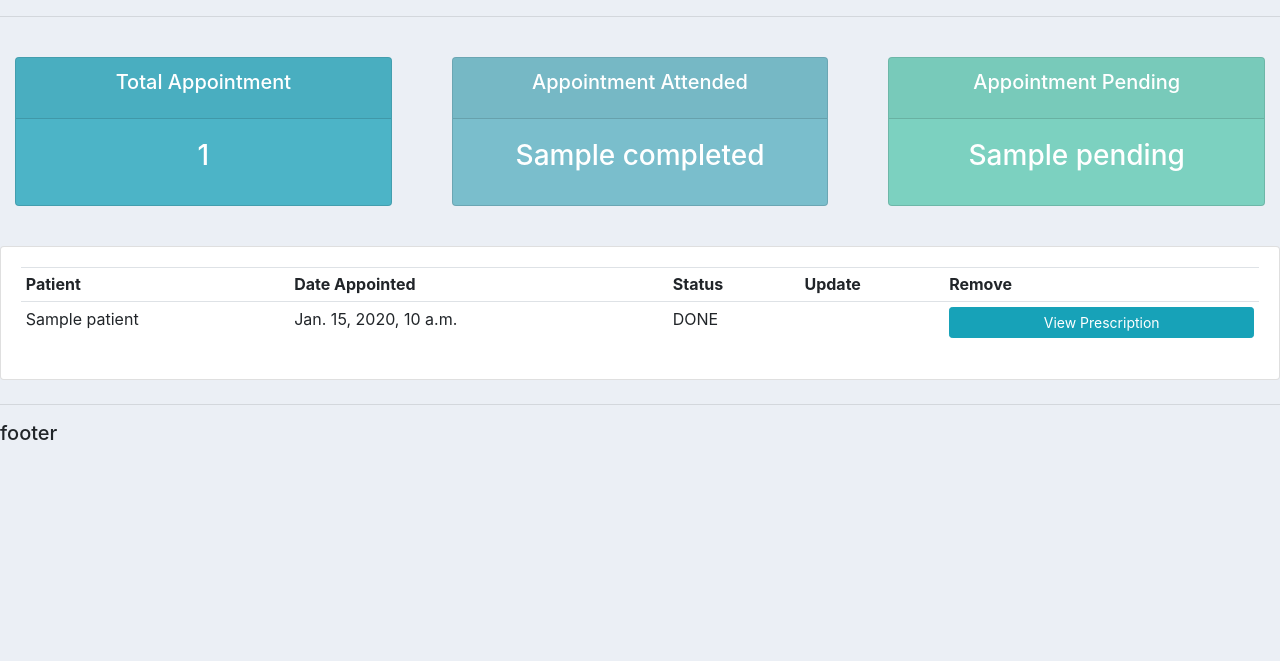
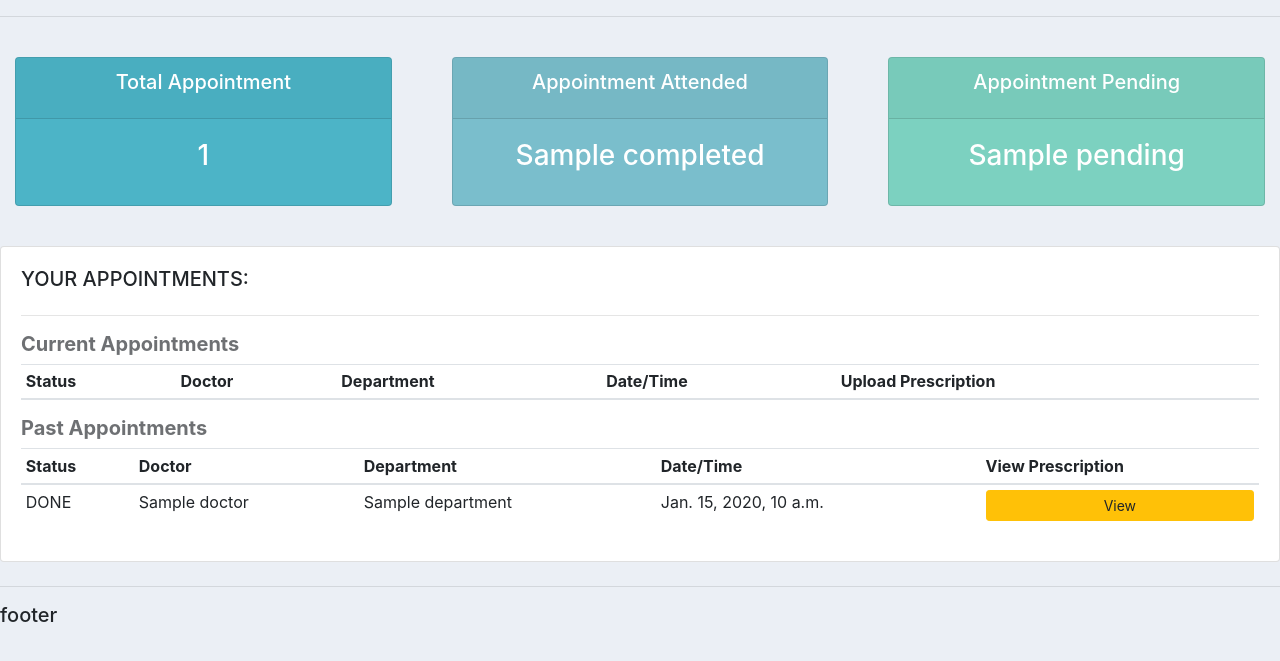
Before and after one commit to Vashuev/Hospital_Appointment_App, a Django app: template main/templates/home.html in a window 1280 px wide. Shown: the part 56-717 px from the top of the page. Run offline with Django 3.2, Linux system fonts and the light colour scheme; the template is opened without the code that fills it: most values are stand-ins (such as "Sample title", 1, 10 or a date in 2020); lists and menus that the app fills with data are empty.

Commit message:
add seperate tables for done and pending appointments in doctor dashboard

```diff
--- a/main/templates/home.html
+++ b/main/templates/home.html
@@ -6,29 +6,69 @@
 <div class="row my-4">
     <div class="col-md">
         <div class="card card-body">
-            <table class="table table-sm">
+            <h5>YOUR APPOINTMENTS:</h5>
+                <hr>
+                {% if pending != 0 %}
+                <table class="table table-sm table-hover current-appointments">
+                    <h5 style="opacity: 0.65; font-weight: bold;">Current Appointments</h5>
+                    <thead>
                         <tr>
-                    <th>Patient</th>
-                    <th>Date Appointed</th>
                             <th>Status</th>
-                    <th>Update</th>
-                    <th>Remove</th>
+                            <th>Doctor</th>
+                            <th>Department</th>
+                            <th>Date/Time</th>
+                            <!-- <th>Update</th> -->
+                            <th>Upload Prescription</th>
                         </tr>
+                    </thead>
+
+                    <tbody>
                         {% for appoint in appoints %}
+                        {% if appoint.status == 'PENDING' %}
                         <tr>
-                    <td>{{appoint.patient}}</td>
+                            <td>{{appoint.status}}</td>
+                            <td>{{appoint.doctor.name}}</td>
+                            <td>{{appoint.doctor.department}}</td>
                             <td>{{appoint.date_created}}</td>
+                            <!-- <td><a class="btn btn-warning btn-sm btn-block" href="{% url 'update_appoint' appoint.id %}">Update</a></td> -->
+                            <td><a class="btn btn-info btn-sm btn-block" href="{% url 'prescription' appoint.id %}">Upload</a></td>
+                        </tr>
+                        {% endif %}
+                        {% endfor %}
+                    </tbody>
+                </table>
+                {% endif %}
+
+                {% if complete != 0 %}
+                <table class="table table-sm table-hover current-appointments">
+                    <h5 style="opacity: 0.65; font-weight: bold;">Past Appointments</h5>
+                    <thead>
+                        <tr>
+                            <th>Status</th>
+                            <th>Doctor</th>
+                            <th>Department</th>
+                            <th>Date/Time</th>
+                            <!-- <th>Update</th> -->
+                            <th>View Prescription</th>
+                        </tr>
+                    </thead>
+
+                    <tbody>
+                        {% for appoint in appoints %}
+                        {% if appoint.status == 'DONE' %}
+                        <tr>
                             <td>{{appoint.status}}</td>
-                    {% if appoint.status == "PENDING" %}
-                    <td><a class="btn btn-warning btn-sm btn-block" href="{% url 'update_appoint' appoint.id %}">Update</a></td>
-                    <td><a class="btn btn-danger btn-sm btn-block" href="{% url 'delete_appoint' appoint.id %}">Remove</a></td>
-                    {% else %}
-                    <td></td>
-                    <td><a class="btn btn-info btn-sm btn-block" href="{% url 'prescription' appoint.id %}">View Prescription</a></td>
+                            <td>{{appoint.doctor.name}}</td>
+                            <td>{{appoint.doctor.department}}</td>
+                            <td>{{appoint.date_created}}</td>
+                            <!-- <td><a class="btn btn-warning btn-sm btn-block" href="{% url 'update_appoint' appoint.id %}">Update</a></td> -->
+                            <td><a class="btn btn-warning btn-sm btn-block" href="{% url 'prescription' appoint.id %}">View</a></td>
+                        </tr>
                         {% endif %}
-                </tr>
                         {% endfor %}
+                    </tbody>
                 </table>
+                {% endif %}
         </div>
     </div>
 </div>
```
Lines whose indentation alone changed are shown as unchanged.
